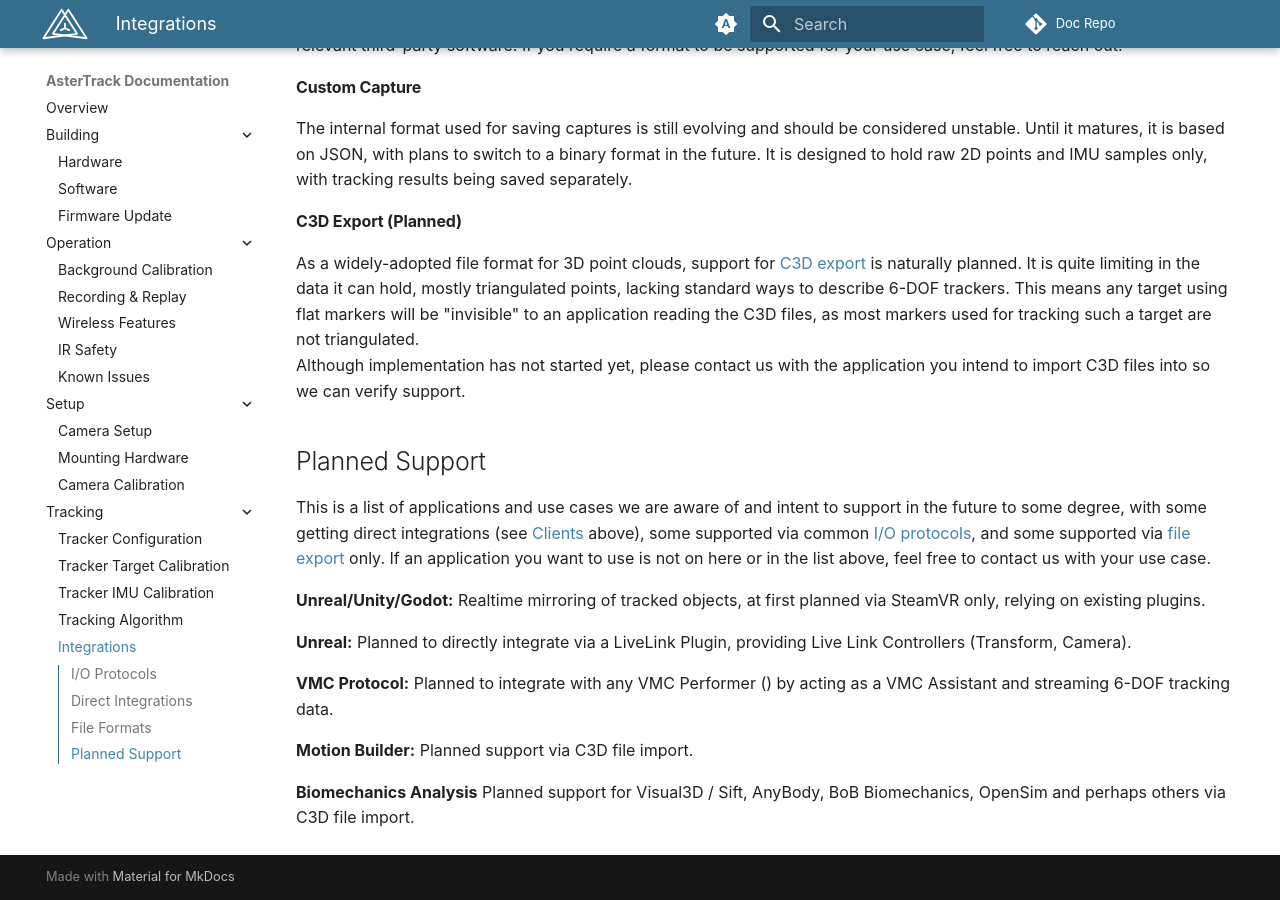
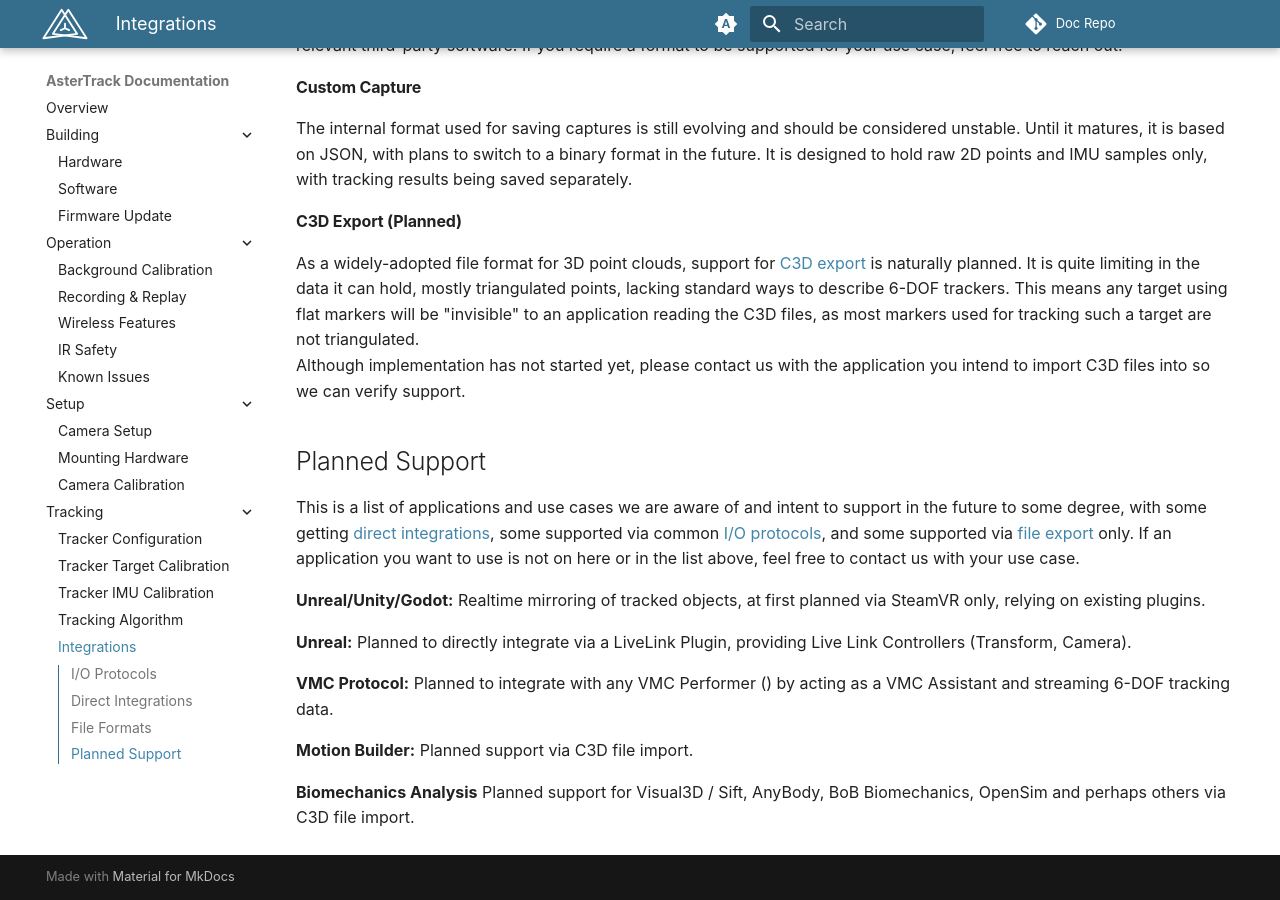
Before and after one commit to AsterTrack/AsterTrack_Documentation, an MkDocs documentation site: the page built from docs/tracking/integrations.md, in a window 1280 px wide and 900 px high, scrolled down 1333 px. Built offline with MkDocs 1.6.1 and Material for MkDocs 9.7.7, drawn with Linux system fonts in a browser that asks for light colours; plug-ins that fetch from the network failed and are left out; comment, search, counter and statistics services are not loaded.

Commit message:
Append integrations

```diff
--- a/docs/tracking/integrations.md
+++ b/docs/tracking/integrations.md
@@ -50,7 +50,7 @@
 
 
 ## Planned Support
-This is a list of applications and use cases we are aware of and intent to support in the future to some degree, with some getting direct integrations (see [Clients](#clients) above), some supported via common [I/O protocols](#io-protocols), and some supported via [file export](#file-formats) only.
+This is a list of applications and use cases we are aware of and intent to support in the future to some degree, with some getting [direct integrations](#direct-integrations), some supported via common [I/O protocols](#io-protocols), and some supported via [file export](#file-formats) only.
 If an application you want to use is not on here or in the list above, feel free to contact us with your use case.
 
 **Unreal/Unity/Godot:** Realtime mirroring of tracked objects, at first planned via SteamVR only, relying on existing plugins.
```
